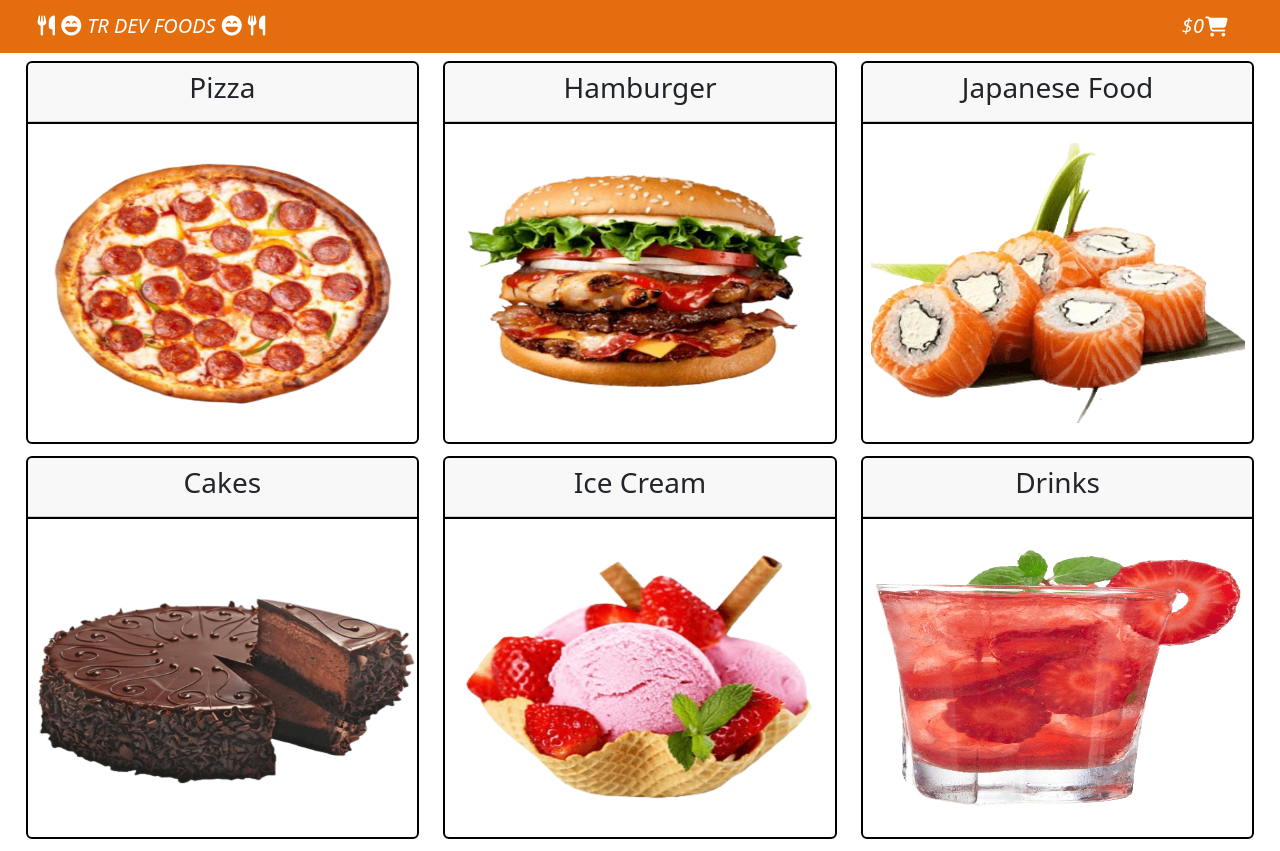
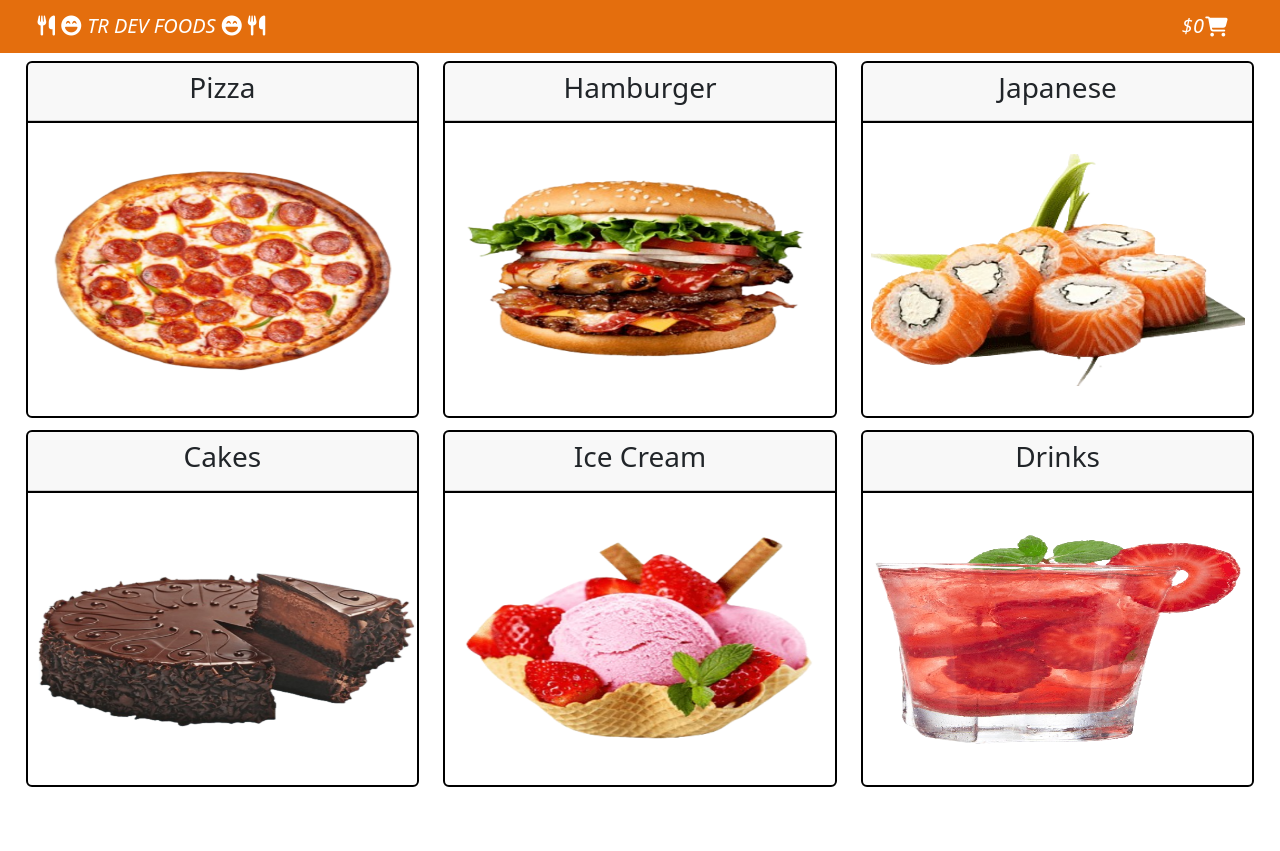
Before and after one commit to Thauan-Rafael/Food, a React (Vite) app: page / in a window 1280 px wide. After the commit the page ends 800 px from the top, so only its background shows below. Built offline with nearby package versions, Linux system fonts and the light colour scheme.

Commit message:
More changes on CSS

```diff
--- a/src/components/Cakes.jsx
+++ b/src/components/Cakes.jsx
@@ -62,7 +62,7 @@ function Cake({sum,updateSum,setTotal,setContent,selectedItem}){
     return(
         <>
             <div className='itemPage'>
-                <Categories btn1='Pizza' btn2='Hamburger' btn3='Japanese Food' btn4='Ice Cream' btn5='Drinks' sum={sum} updateSum={updateSum} setTotal={setTotal} setContent={setContent} selectedItem={selectedItem}/>
+                <Categories btn1='Pizza' btn2='Hamburger' btn3='Japanese' btn4='Ice Cream' btn5='Drinks' sum={sum} updateSum={updateSum} setTotal={setTotal} setContent={setContent} selectedItem={selectedItem}/>
                 <div id='cakeCards' className='itemOptions container'>
                     <CakeCard name='Chocolate' img={chocolate} price={18.00}/>
                     <CakeCard name='Strawberry' img={strawberry} price={20.00}/>
--- a/src/components/Categories.jsx
+++ b/src/components/Categories.jsx
@@ -23,7 +23,7 @@ function Categories(props){
         else if(event.target.textContent == 'Hamburger'){
             setContent(<Hamburger sum={props.sum} setTotal={setTotal} setContent={setContent} updateSum={props.updateSum} selectedItem={props.selectedItem}/>)
         }
-        else if(event.target.textContent == 'Japanese Food'){
+        else if(event.target.textContent == 'Japanese'){
             setContent(<Japanese sum={props.sum} setTotal={setTotal} setContent={setContent} updateSum={props.updateSum} selectedItem={props.selectedItem}/>)
         }
         else if(event.target.textContent == 'Cakes'){
--- a/src/components/Creams.jsx
+++ b/src/components/Creams.jsx
@@ -62,7 +62,7 @@ function Cream({sum,updateSum,setTotal,setContent,selectedItem}){
     return(
         <>
             <div className='itemPage'>
-                <Categories btn1='Pizza' btn2='Hamburger' btn3='Japanese Food' btn4='Cakes' btn5='Drinks' sum={sum} updateSum={updateSum} setTotal={setTotal} setContent={setContent} selectedItem={selectedItem}/>
+                <Categories btn1='Pizza' btn2='Hamburger' btn3='Japanese' btn4='Cakes' btn5='Drinks' sum={sum} updateSum={updateSum} setTotal={setTotal} setContent={setContent} selectedItem={selectedItem}/>
                 <div id='creamCards' className='itemOptions container'>
                     <CreamCard name='Strawberry' img={strawberry} price={3.00}/>
                     <CreamCard name='Chocolate' img={chocolate} price={3.00}/>
--- a/src/components/Drinks.jsx
+++ b/src/components/Drinks.jsx
@@ -62,7 +62,7 @@ function Drinks({sum,updateSum,setTotal,setContent,selectedItem}){
     return(
         <>
             <div className='itemPage'>
-                <Categories btn1='Pizza' btn2='Hamburger' btn3='Japanese Food' btn4='Cakes' btn5='Ice Cream' sum={sum} updateSum={updateSum} setTotal={setTotal} setContent={setContent} selectedItem={selectedItem}/>
+                <Categories btn1='Pizza' btn2='Hamburger' btn3='Japanese' btn4='Cakes' btn5='Ice Cream' sum={sum} updateSum={updateSum} setTotal={setTotal} setContent={setContent} selectedItem={selectedItem}/>
                 <div id='drinkCards' className='itemOptions container'>
                     <DrinksCard name='Strawberry' img={strawberry} price={2.00}/>
                     <DrinksCard name='Kiwi' img={kiwi} price={2.00}/>
--- a/src/components/Hamburger.jsx
+++ b/src/components/Hamburger.jsx
@@ -61,7 +61,7 @@ function Hamburger({sum,updateSum,setTotal, setContent,selectedItem}){
     return(
         <>
             <div className='itemPage'>
-                <Categories btn1='Pizza' btn2='Japanese Food' btn3='Cakes' btn4='Ice Cream' btn5='Drinks' sum={sum} updateSum={updateSum} setTotal={setTotal} setContent={setContent} selectedItem={selectedItem}/>
+                <Categories btn1='Pizza' btn2='Japanese' btn3='Cakes' btn4='Ice Cream' btn5='Drinks' sum={sum} updateSum={updateSum} setTotal={setTotal} setContent={setContent} selectedItem={selectedItem}/>
                 <div id='hamburgerCards' className='itemOptions container'>
                     <HamburgerCard name='Beef' img={beef} price={3.00}/>
                     <HamburgerCard name='Chicken' img={chicken} price={3.50}/>
--- a/src/components/Home.jsx
+++ b/src/components/Home.jsx
@@ -12,7 +12,7 @@ function Home({changeContent}){
             <div className="row">
                 <OptionCard name='Pizza' id='pizzaCard' img={pizza}/>
                 <OptionCard name='Hamburger' id='hamburgerCard' img={hamburger}/>
-                <OptionCard name='Japanese Food' id='japaneseCard' img={japaneseFood}/>
+                <OptionCard name='Japanese' id='japaneseCard' img={japaneseFood}/>
                 <OptionCard name='Cakes' id='cakeCard' img={cake}/>
                 <OptionCard name='Ice Cream' id='iceCreamCard' img={iceCream}/>
                 <OptionCard name='Drinks' id='drinkCard' img={drink}/>
--- a/src/components/Pizza.jsx
+++ b/src/components/Pizza.jsx
@@ -62,7 +62,7 @@ function Pizza({sum,updateSum,setTotal,setContent,selectedItem}){
     return(
         <>
             <div className='itemPage'>
-                <Categories btn1='Hamburger' btn2='Japanese Food' btn3='Cakes' btn4='Ice Cream' btn5='Drinks' sum={sum} updateSum={updateSum} setTotal={setTotal} setContent={setContent} selectedItem={selectedItem}/>
+                <Categories btn1='Hamburger' btn2='Japanese' btn3='Cakes' btn4='Ice Cream' btn5='Drinks' sum={sum} updateSum={updateSum} setTotal={setTotal} setContent={setContent} selectedItem={selectedItem}/>
                 <div id='pizzaCards' className='itemOptions container'>
                     <PizzaCard name='Pepperoni' img={pepperoni} price={10.00}/>
                     <PizzaCard name='Margherita' img={margherita} price={9.00}/>
--- a/src/index.css
+++ b/src/index.css
@@ -55,12 +55,12 @@
   padding: 0;
   display: flex;
   align-items: center;
-  height: 40vh;
+  height: 32vh;
 }
 .card-image{
   width: 100%;
   margin: auto;
-  height: 35vh;
+  height: 29vh;
 }
 #japaneseCard .card-image{
   padding: 0 2% 0 2%;
@@ -75,12 +75,15 @@
 #categoriesSelect{
   display: flex;
   gap: 1%;
+  min-width: 90vw;
 }
 #categoriesSelect .btn{
   border-radius: 10vw;
   border: 2px solid black;
   color: #fff;
-  font-size: 100%;
+  font-size: 3vh;
+  font-weight: 500;
+  width: 8vw;
 }
 .itemOptions{
   display: flex;
@@ -90,7 +93,7 @@
   padding: 0;
 }
 .itemOptions .card{
-  height: 78vh;
+  height: 80vh;
   max-width: 30vw;
   min-width: 30vw;
   border: 2px solid black;
@@ -110,20 +113,25 @@
   grid-template-rows: 1fr 2fr;
   border-top: 2px solid black;
   text-align: center;
+  padding: 2% 1% 2% 1%;
 }
 .itemOptions .card-footer h3{
+  display: flex;
+  align-items: center;
+  justify-content: center;
   font-size: 1.5rem;
+  margin: 0;
 }
 .buyItem{
   display: grid;
-  gap: 1%;
   grid-template-rows: 1fr 1fr;
 }
 .buyItem .btn {
   border-radius: 10vw;
   margin: auto;
   font-size: 0.8rem;
-  padding: 3%;
+  padding: 2%;
+  height: 6vh;
 }
 .cartBtn:hover, .sizes:hover, #categoriesSelect button:hover{
   transform: scale(1.1);
@@ -223,20 +231,23 @@
   }
   .itemOptions .card{
     margin: 2% 0 2% 0;
-    grid-template-rows: 3fr 0.5fr;
-    height: 80vh;
+    grid-template-rows: 2fr 1fr;
+    height: 70vh;
     min-width: 90vw;
     max-width: 90vw;
   }
+
   .itemOptions .card-image{
     width: 100%;
+    height: 40vh;
   }
   .itemOptions .card-footer{
-    display: block;
-    padding: 4%;
+    display: grid;
+    padding: 2%;
+    gap: 1%;
   }
   .itemOptions .card-footer h3{
-    font-size: 3.5vh;
+    font-size: 1.6rem;
   }
   .buyItem{
     display: grid;
@@ -290,9 +301,11 @@
   }
   #categoriesSelect{
     margin-bottom: 2%;
+    min-width: 100vw;
   }
   #categoriesSelect .btn{
     font-size: 2vh;
+    width: 10vw;
   }
   .itemOptions{
     display: flex;
@@ -305,8 +318,8 @@
     max-width: 100vw;
   }
   .itemOptions .card{
-    min-width: 40vw;
-    height: 38vh;
+    min-width: 47vw;
+    height: 39vh;
   }
   .itemOptions .card-image{
     width: 100%;
@@ -318,7 +331,7 @@
     grid-template-rows: 1fr 2fr;
   }
   .itemOptions .card-footer h3{
-    font-size: 3vh;
+    font-size: 1.7rem;
     margin-bottom: 0;
   }
   .buyItem{
@@ -328,17 +341,18 @@
     width: 100%;
   }
   .itemOptions .btn{
-    font-size: 1.2vh;
+    font-size: 2.1vw;
     display: flex;
     align-items: center;
     justify-content: center;
     margin: auto;
-    padding: 4.5%
+    padding: 0 1% 0 1%
   }
   .sizes label{
-    font-size: 90%;
     white-space: nowrap;
-    padding: 3% !important;
+  }
+  .cartBtn{
+    padding: 0 5% 0 5% !important;
   }
   .cartList{
     padding: 3%;
@@ -412,6 +426,7 @@
     height: 70vh;
     min-width: 25vw;
     max-width: 25vw;
+    grid-template-rows: 2fr 1fr;
   }
   .itemOptions .card-body{
     display: flex;
@@ -422,23 +437,21 @@
     height: 40vh;
   }
   .itemOptions .card-footer{
-    display: flex;
-    flex-wrap: wrap;
-    justify-content: center;
-    padding: 1%;
+    display: grid;
+    grid-template-rows: 1fr 2fr;
+    padding: 2%;
   }
   .itemOptions .card-footer h3{
-    font-size: 5vh;
+    font-size: 1rem;
   }
   .buyItem{
-    display: flex;
-    flex-wrap: wrap;
-    justify-content: center;
+
   }
   .itemOptions .btn{
     font-size: 60%;
     white-space: nowrap;
-    margin: 1% 0 1% 0;
+    margin: auto;
+    padding: 1% 2% 1% 2%;
   }
 }
 @media screen and (max-height:576px) and (max-width:767px) and (orientation:landscape){
```
